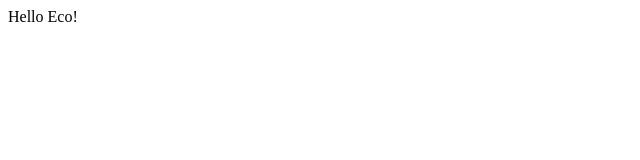
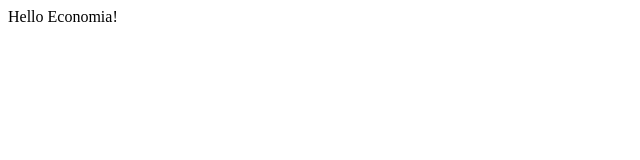
Before and after one commit to honzas/eco-netlify, a plain HTML site: page index.html in a window 1280 px wide. Shown: the full height of the page, 0-640 px from the left. Drawn offline with Linux system fonts and the light colour scheme.

Commit message:
verbose experiment

```diff
--- a/index.html
+++ b/index.html
@@ -1,5 +1,5 @@
 <html>
 <body>
-Hello Eco!
+Hello Economia!
 </body>
 </html>
```
